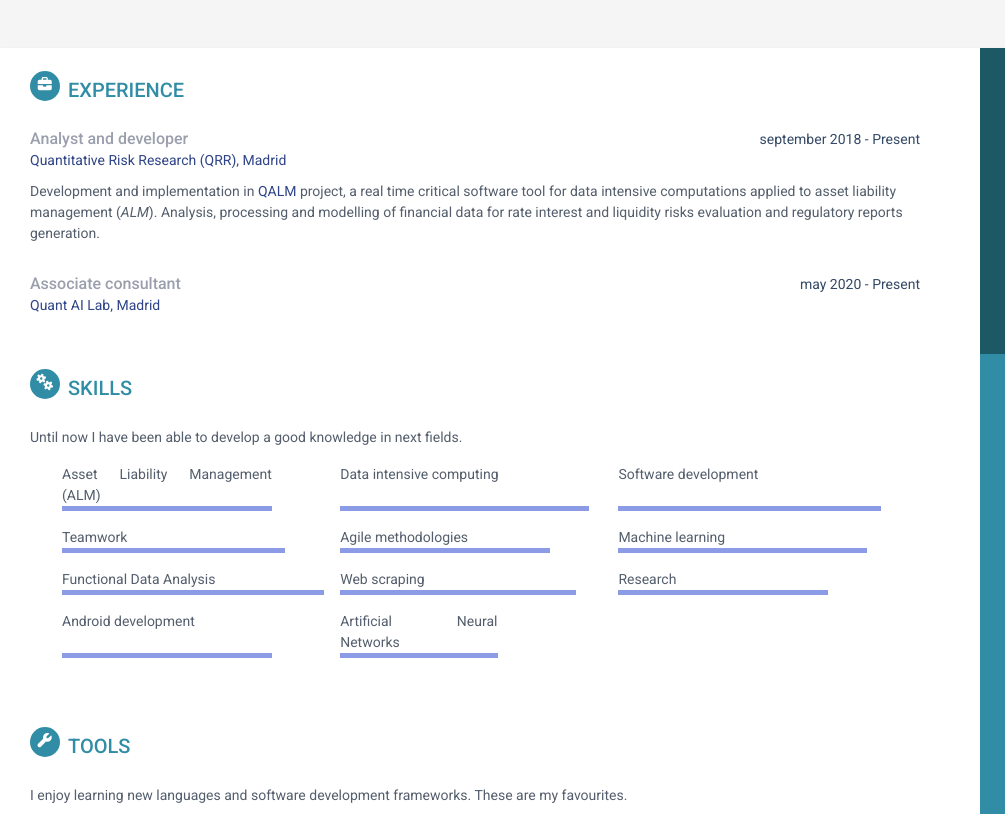
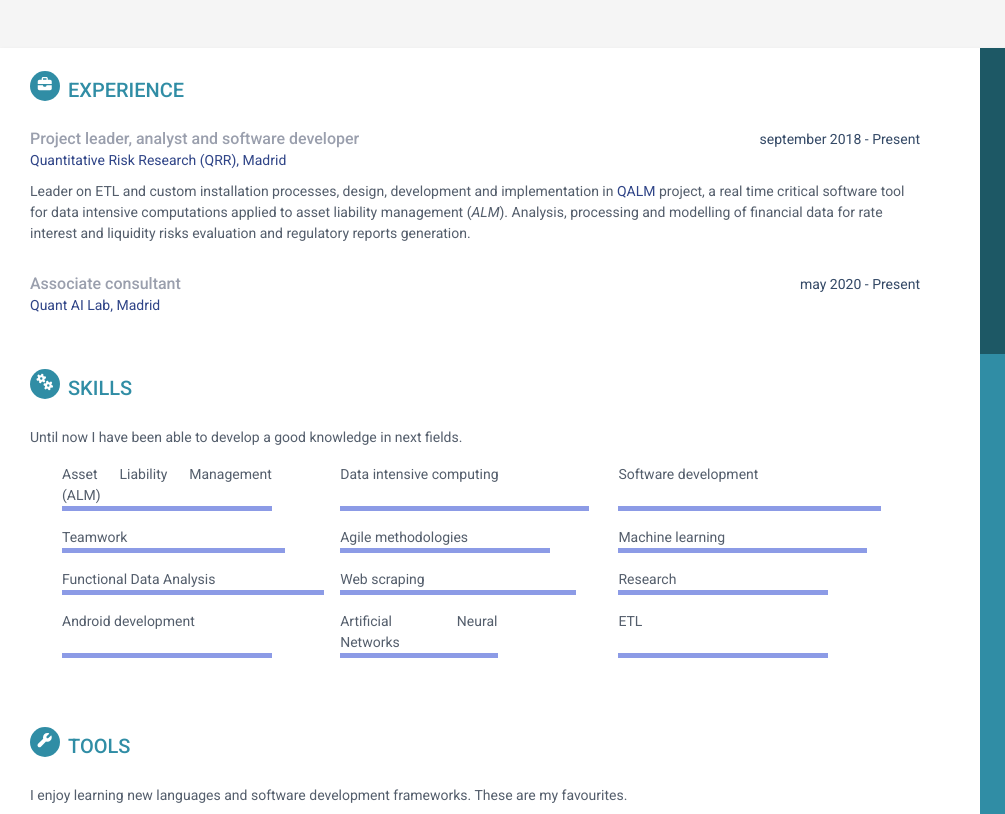
Before and after one commit to pereradrian/github.io, a plain HTML site: page index.html in a window 1280 px wide. Shown: the top 814 px of the page, 0-1005 px from the left. Drawn offline with Linux system fonts and the light colour scheme.

Commit message:
Several minor fixes

```diff
--- a/index.html
+++ b/index.html
@@ -83,7 +83,7 @@
                 <div class="item">
                     <div class="meta">
                         <div class="upper-row">
-                            <h3 class="job-title">Analyst and developer</h3>
+                            <h3 class="job-title">Project leader, analyst and software developer</h3>
                             <div class="time">september 2018 - Present</div>
                         </div>
                         <div class="company">
@@ -92,8 +92,8 @@
                     </div>
                     <div class="details">
                         <p>
-                            Development and implementation in <a href="https://www.qrr.es/products/qalm/">QALM</a> project, a real time critical software tool for data intensive computations applied to asset liability management (<i>ALM</i>). Analysis,
-                            processing and modelling of financial data for rate interest and liquidity risks evaluation and regulatory reports generation.
+                            Leader on ETL and custom installation processes, design, development and implementation in <a href="https://www.qrr.es/products/qalm/">QALM</a> project, a real time critical software tool for data intensive computations applied
+                            to asset liability management (<i>ALM</i>). Analysis, processing and modelling of financial data for rate interest and liquidity risks evaluation and regulatory reports generation.
                         </p>
                     </div>
                 </div>
@@ -151,6 +151,9 @@
                         </li>
                         <li class="skill-item">
                             <span class="skill-item-content" style="width: 60%;"><p>Artificial Neural Networks</p></span>
+                        </li>
+                        <li class="skill-item">
+                            <span class="skill-item-content" style="width: 80%;"><p>ETL</p></span>
                         </li>
                     </ul>
                 </div>
```
Also changed, not shown: es.html (renamed from index_es.html, +5 -2 lines), 1 other file.
